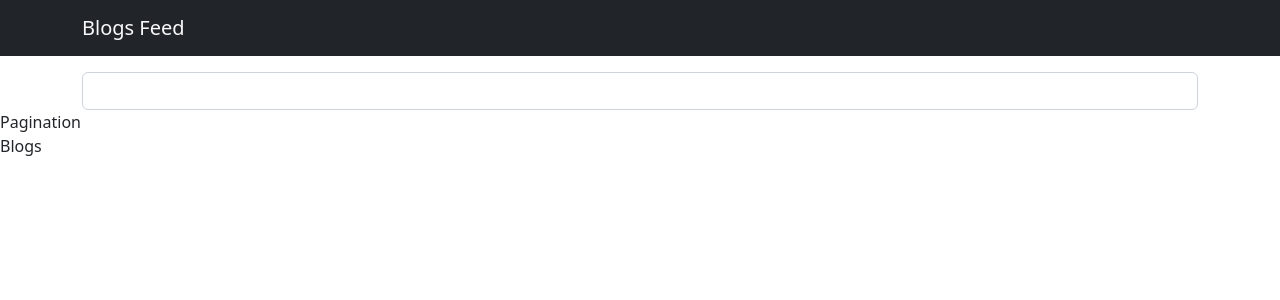
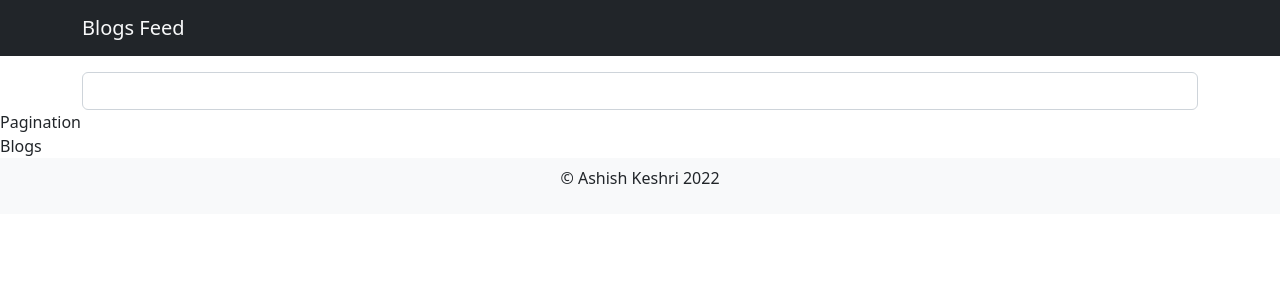
Before and after one commit to keshri95/blogs-feed, a React (Create React App) app: page / in a window 1280 px wide. Shown: the top 300 px of the page. Built offline with nearby package versions, Linux system fonts and the light colour scheme; no server answers.

Commit message:
footer-displayed

```diff
--- a/src/App.js
+++ b/src/App.js
@@ -1,4 +1,5 @@
 import Blogs from "./components/Blogs";
+import Footer from "./components/Footer";
 import Navbar from "./components/Navbar";
 import Pagination from "./components/Pagination";
 import Search from "./components/Search";
@@ -10,6 +11,7 @@ function App() {
       <Search />
       <Pagination />
       <Blogs />
+      <Footer />
     </>
   );
 }
--- /dev/null
+++ b/src/components/Footer.js
@@ -0,0 +1,15 @@
+const Footer = () => {
+  let year = new Date().getFullYear();
+
+  return (
+    <>
+      <div className="py-2 bg-light">
+        <div className="container">
+          <p className="d-flex justify-content-center">&copy; Ashish Keshri {year}</p>
+        </div>
+      </div>
+    </>
+  );
+};
+
+export default Footer;
```
